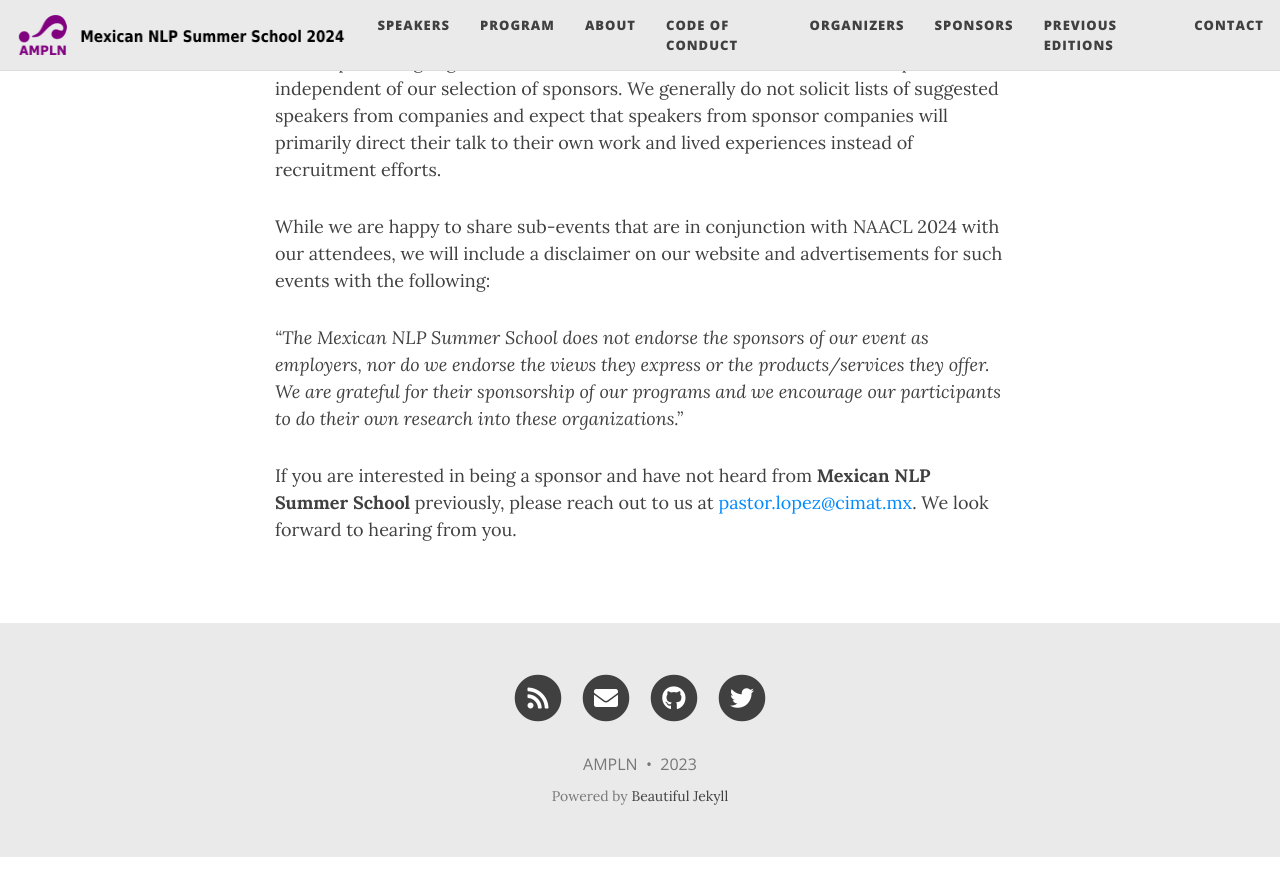
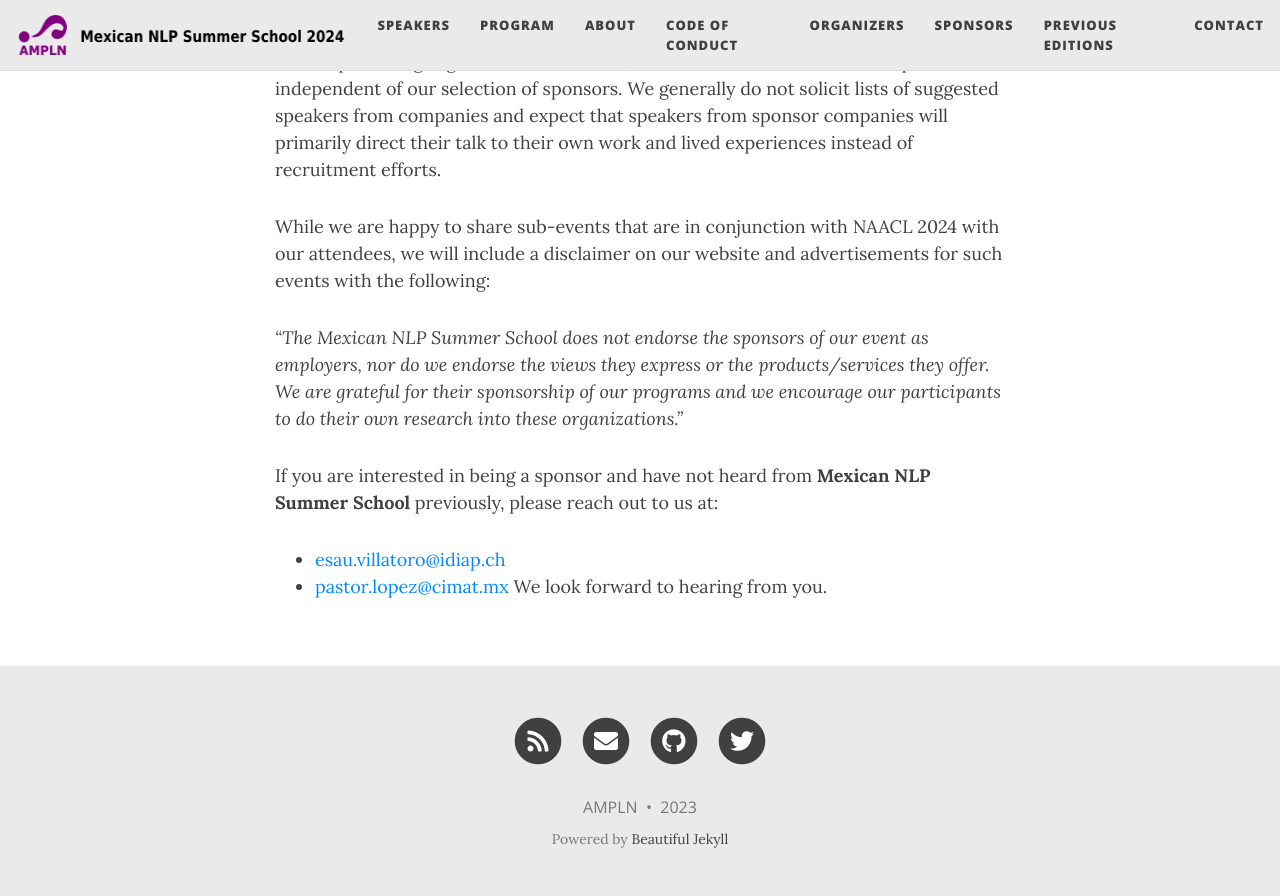
Before and after one commit to ampln/escuelaverano2024, a Jekyll site: the page built from sponsors.md, in a window 1280 px wide and 900 px high, scrolled down 4144 px. Shown: the top 896 px of the window. Built offline with Jekyll 4.4.1, drawn with Linux system fonts in a browser that asks for light colours; nearby versions of some CDN libraries; before the commit the page ends 5001 px from its top, so only the background shows below that.

Commit message:
moved 'previous editions' in About tab to Previous Editions tab added Esau as sponsor contact

```diff
--- a/Gemfile
+++ b/Gemfile
@@ -3,3 +3,6 @@
 source "https://rubygems.org"
 
 gemspec
+
+
+gem "webrick", "~> 1.8"
--- a/sponsors.md
+++ b/sponsors.md
@@ -118,4 +118,7 @@
 
   *"The Mexican NLP Summer School does not endorse the sponsors of our event as employers, nor do we endorse the views they express or the products/services they offer. We are grateful for their sponsorship of our programs and we encourage our participants to do their own research into these organizations."*
 
-If you are interested in being a sponsor and have not heard from **Mexican NLP Summer School** previously, please reach out to us at [pastor.lopez@cimat.mx](mailto:pastor.lopez@cimat.mx). We look forward to hearing from you.
+If you are interested in being a sponsor and have not heard from **Mexican NLP Summer School** previously, please reach out to us at:<br>
+- [esau.villatoro@idiap.ch ](mailto:esau.villatoro@idiap.ch)
+- [pastor.lopez@cimat.mx](mailto:pastor.lopez@cimat.mx)
+We look forward to hearing from you.
```
Also changed, not shown: CodigoConducta.md (+1 -1 lines), about.md (+0 -7 lines), chairs.md (+2 -0 lines), previousEditions.md (+5 -1 lines), Gemfile.lock, 7 other files.
